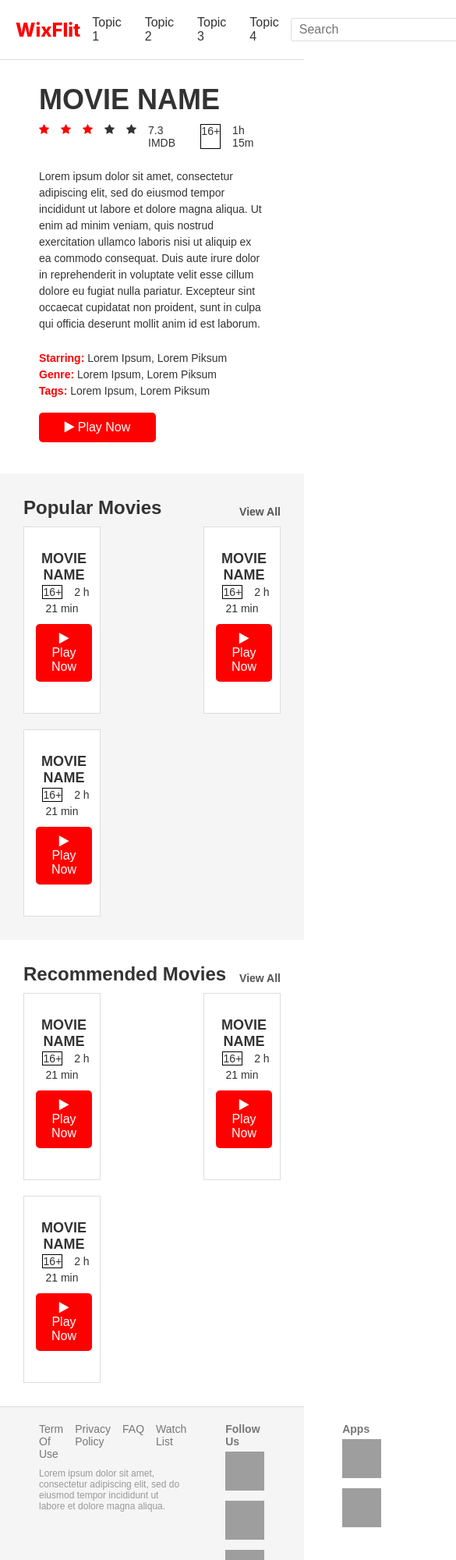
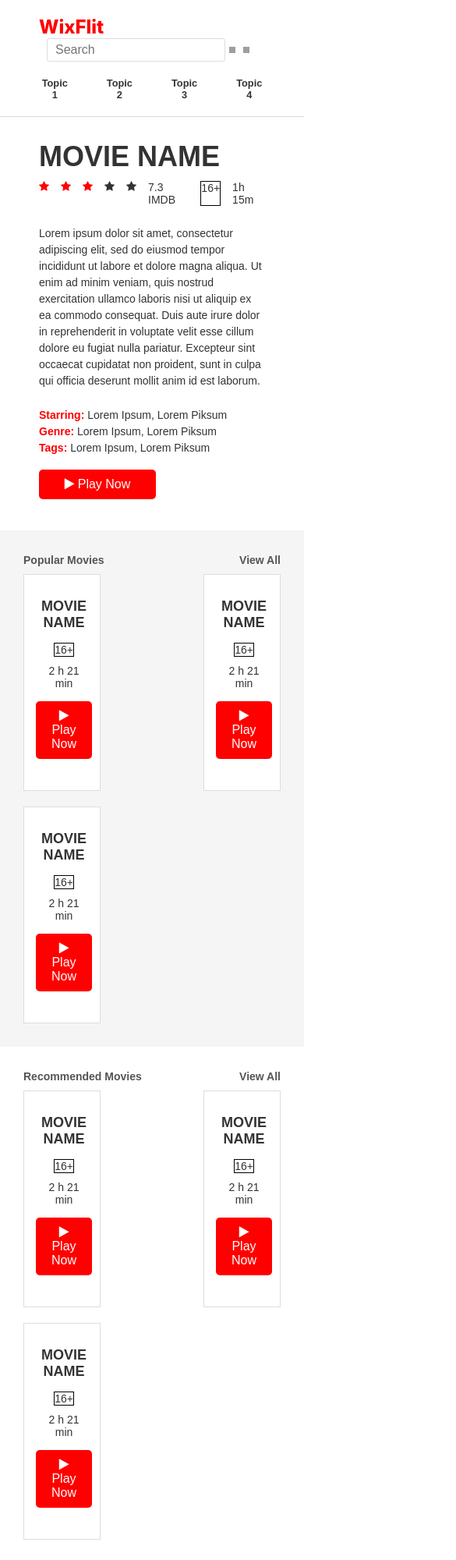
Before and after one commit to haticevarlik/witflix, a plain HTML site: page index.html in a window 390 px wide. Shown: the top 2000 px of the page at 78% size, 585 px wide, since content can reach past the window. Drawn offline with Linux system fonts and the light colour scheme; grey boxes are pictures that could not be loaded.

Commit message:
final_291024
29 Ekim Final Çalışma

```diff
--- a/index.css
+++ b/index.css
@@ -1,4 +1,3 @@
-/* Reset some default styles */
 * {
     margin: 0;
     padding: 0;
@@ -14,7 +13,7 @@ header {
     display: flex;
     align-items: center;
     justify-content: space-between;
-    padding: 20px;
+    padding: 20px 50px;
     border-bottom: 1px solid #ddd;
 }
 
@@ -36,8 +35,9 @@ nav ul li {
 }
 
 nav ul li a {
+    color: #333;
     text-decoration: none;
-    color: #333;
+    font-weight: bold;
 }
 
 .search-bar {
@@ -50,6 +50,12 @@ nav ul li a {
     font-size: 16px;
     border: 1px solid #ddd;
     border-radius: 3px;
+}
+
+.search-bar img{
+    width: 2vw;
+    height: 2vw;
+    margin: 0 5px;
 }
 
 .main {
@@ -148,17 +154,12 @@ nav ul li a {
     border: none;
 }
 
-.popular-movies h2, .recommended h2 {
-    font-size: 24px;
-    font-weight: bold;
-    margin-bottom: 10px;
-}
-
 .popular-movies p, .recommended p {
     font-size: 14px;
     color: #555;
     text-align: right;
     font-weight: bold;
+    margin-bottom: 10px;
 }
 
 .movie-container {
@@ -190,6 +191,7 @@ nav ul li a {
     margin: 5px;
     font-weight: lighter;
 }
+
 .movie-card .maturity-rating{
     border: black solid 1px;
 }
@@ -211,6 +213,10 @@ footer {
     border-top: 1px solid #ddd;
 }
 
+.footer-links {
+    max-width: 30%;
+}
+
 .footer-links nav {
     display: flex;
     gap: 15px;
@@ -219,15 +225,20 @@ footer {
 .footer-links nav a {
     color: #777;
     text-decoration: none;
+    justify-content: space-between;
 }
 
 .footer-links p {
     margin-top: 10px;
     font-size: 12px;
     color: #999;
-    max-width: 250px;
+    text-align: justify;
 }
 
+footer .logos{
+    display: flex;
+    flex-direction: row;
+}
 .social, .apps {
     text-align: left;
     padding-left: 50px;
@@ -241,11 +252,71 @@ footer {
 .social img, .apps img {
     display: inline-block;
     margin: 5px 0;
-    width: 50px;
-    height: 50px;
+    width: 4em;
+    height: 4em;
 }
 
-@media (max-width:428px){
+
+@media (max-width:720px){
+    header {
+        flex-direction: row;
+        align-items: center;
+        flex-wrap: wrap;
+    }
+
+    .logo, .search-bar {
+        order: 1;
+    }
+
+    .search-bar {
+        margin-left: 10px;
+    }
+
+    .top-menu {
+        order: 2;
+        text-align: center;
+        width: 100%;
+        margin-top: 20px;
+    }
+
+    .top-menu nav ul {
+        justify-content: center;
+        font-size: 0.8em;
+        gap: 20px;
+    }
+
+    .movie-card span{
+        display: inline-flex;
+        flex-direction: column;
+    }
+
+    footer {
+        display: flex;
+        flex-direction: column;
+        padding: 20px;
+    }
+
+    .footer-links {
+        max-width: 100%;
+    }
+
+    .logos{
+        display: flex;
+        flex-direction: row;
+        width: 100%;
+        margin-top: 1em;
+        justify-content: space-between;
+    }
+
+    .social, .apps {
+        gap: 15px;
+        padding-left: 0;
+    }
+
+    .social img, .apps img{
+        width: 3em;
+        height: 3em;
+    }
 
 
 
--- a/index.html
+++ b/index.html
@@ -10,6 +10,7 @@
 <body>
         <header>
             <div class="logo">WixFlit</div>
+            <div class="top-menu">
             <nav>
                 <ul>
                     <li><a href="#">Topic 1</a></li>
@@ -18,8 +19,11 @@
                     <li><a href="#">Topic 4</a></li>
                 </ul>
             </nav>
+            </div>
             <div class="search-bar">
                 <input type="text" placeholder="Search">
+                <img src="https://cdn-icons-png.flaticon.com/128/2529/2529521.png"/>
+                <img src="https://cdn-icons-png.flaticon.com/128/1144/1144760.png"/>
             </div>
         </header>
 
@@ -50,7 +54,7 @@
 
     <section class="popular-movies">
         <header>
-            <h2>Popular Movies</h2>
+            <p>Popular Movies</p>
             <p>View All</p>
         </header>
         <div class="movie-container">
@@ -83,7 +87,7 @@
 
     <section class="recommended">
         <header>
-            <h2>Recommended Movies</h2>
+            <p>Recommended Movies</p>
             <p>View All</p>
         </header>
         <div class="movie-container">
@@ -125,6 +129,7 @@
              </nav>
              <p>Lorem ipsum dolor sit amet, consectetur adipiscing elit, sed do eiusmod tempor incididunt ut labore et dolore magna aliqua.</p>
         </div>
+        <div class="logos">
             <div class="social">
                 <p>Follow Us</p>
                 <div>
@@ -140,6 +145,7 @@
                     <a href="#"><img src="https://cdn-icons-png.flaticon.com/128/15642/15642987.png" alt="Google Play"></a>
                 </div>
             </div>
+        </div>
     </footer>
 </body>
 </html>
```
Lines whose indentation alone changed are shown as unchanged.
